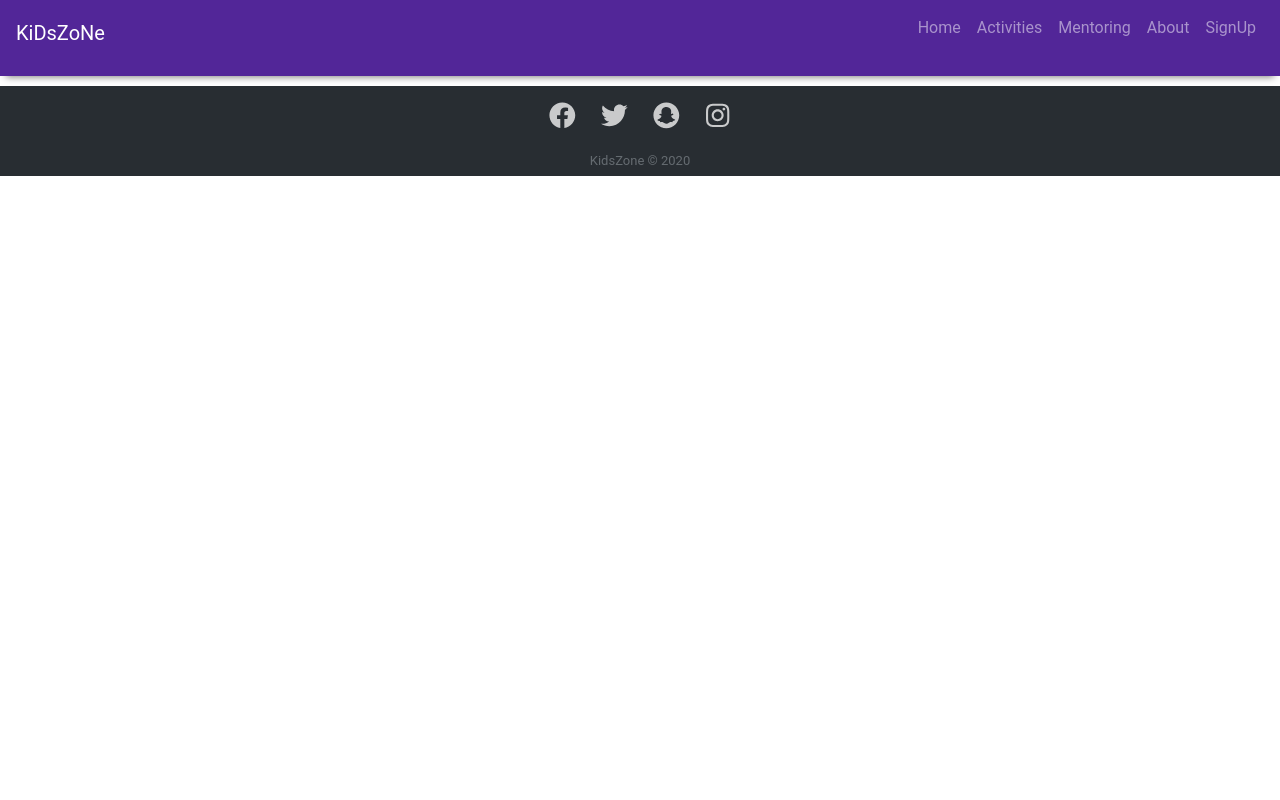
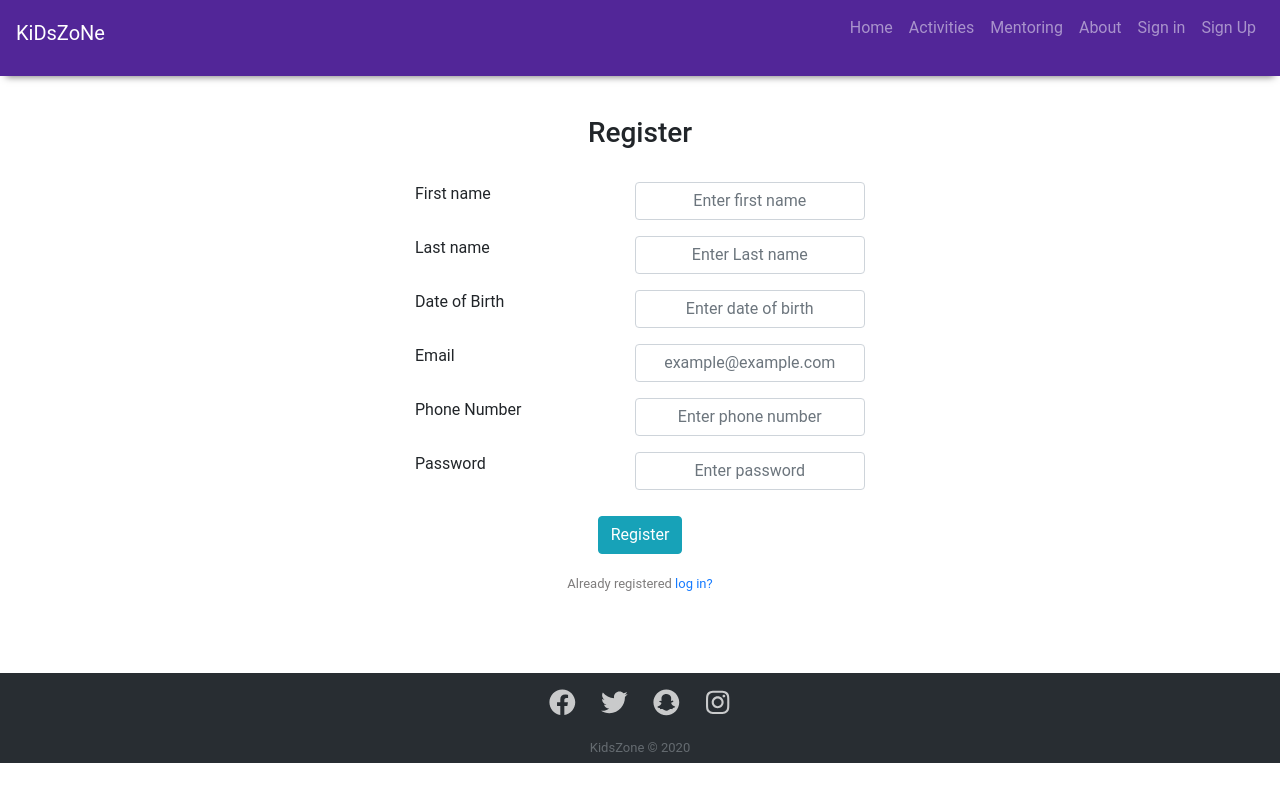
Before and after one commit to Kids-Zone/kz_react, a React (Create React App) app: page /sign-up in a window 1280 px wide. Built offline with nearby package versions, Linux system fonts and the light colour scheme; the HTML template or start-up script is replaced by a standard one.

Commit message:
created static html for sign in and sign up

```diff
--- a/src/App.js
+++ b/src/App.js
@@ -11,6 +11,8 @@ import HomeScreen from "./Components/HomeScreen/HomeScreen";
 import About from "./Components/About/About";
 import Register from "./Components/Registration/Register";
 import ActivityDetail from "./Components/SessionOverview/ActivityDetail";
+import Login from "./Components/Registration/Login";
+import SignUp from "./Components/Registration/SignUp";
 
 function App() {
   return (
@@ -26,6 +28,8 @@ function App() {
           <Route path="/activities" exact component={ActivityListScreen} />
           <Route path="/activities/:id" component={ActivityDetail} />
           <Route exact path="/about" component={About} />
+          <Route path="/sign-in" exact component={Login} />
+          <Route path="/sign-up" exact component={SignUp} />
         </Switch>
       </Router>
       <Footer />
--- a/src/Components/About/About.js
+++ b/src/Components/About/About.js
@@ -7,7 +7,7 @@ function About() {
   const history = useHistory();
 
  return (
-  <div className ="container">
+  <div className ="container-fluid">
         <div className ="banner">
             <h3>Who we are</h3>
         </div>
@@ -34,7 +34,7 @@ function About() {
 
         <div className="row activity_section">
 
-            <div className="col-md6  img-text online-dance-img">
+            <div className="col-md6 img-text online-dance-img">
             <button className="button btn btn-info" onClick={() => history.push('/activities')}>Read More..</button>
             </div>
 
--- a/src/Components/Header/Header.js
+++ b/src/Components/Header/Header.js
@@ -74,8 +74,16 @@ const Header = () => {
           <Nav.Link componentClass={Link} href="/about">
             About
           </Nav.Link>
-          <Nav.Link componentClass={Link} href="/register">
+          {/* <Nav.Link componentClass={Link} href="/register">
             SignUp
+            {/* <FontAwesomeIcon icon={["fas", "sign-out-alt"]} fixedWidth />
+          </Nav.Link> */}
+          <Nav.Link componentClass={Link} href="/sign-in">
+            Sign in
+            {/* <FontAwesomeIcon icon={["fas", "sign-out-alt"]} fixedWidth /> */}
+          </Nav.Link>
+          <Nav.Link componentClass={Link} href="/sign-up">
+            Sign Up
             {/* <FontAwesomeIcon icon={["fas", "sign-out-alt"]} fixedWidth /> */}
           </Nav.Link>
         </Nav>
--- /dev/null
+++ b/src/Components/Registration/Login.js
@@ -0,0 +1,35 @@
+import React, { Component } from "react";
+import "./Register.css";
+
+export default class Login extends Component {
+    render() {
+        return (
+            <form className="container-fluid">
+
+                <h3>Log in</h3>
+                <br></br>
+                <div className="row form-group">
+                    <label className="col label">Email</label>
+                    <input type="email" className="col form-control" placeholder="Enter email" />
+                </div>
+
+                <div className="row form-group">
+                    <label className="col label">Password</label>
+                    <input type="password" className="col form-control" placeholder="Enter password" />
+                </div>
+
+                <div className="row form-group">
+                    <div className="custom-control custom-checkbox">
+                        <input type="checkbox" className="custom-control-input" id="customCheck1" />
+                        <label className="label custom-control-label" htmlFor="customCheck1">Remember me</label>
+                    </div>
+                </div>
+
+                <button type="submit" className="button btn btn-info">Sign in</button>
+                <p className="forgot-password text-center">
+                    Forgot <a href="#">password?</a>
+                </p>
+            </form>
+        );
+    }
+}
--- /dev/null
+++ b/src/Components/Registration/Register.css
@@ -0,0 +1,62 @@
+* {
+    box-sizing: border-box;
+  }
+
+  body {
+    flex-wrap: wrap;
+  }
+
+
+  .inner {
+    width: 450px;
+    background: #ffffff;
+    box-shadow: 0px 14px 80px rgba(34, 35, 58, 0.2);
+    padding: 40px 55px 45px 55px;
+    border-radius: 15px;
+    transition: all .3s;
+  }
+
+  .outer .form-control:focus {
+    border-color: #167bff;
+    box-shadow: none;
+  }
+
+  .outer h3 {
+    text-align: center;
+    margin: 0;
+    line-height: 1;
+    padding-bottom: 20px;
+  }
+
+  .custom-control-label {
+    font-weight: 400;
+  }
+
+  .forgot-password,
+  .forgot-password a {
+    text-align: left;
+    font-size: 13px;
+    padding-top: 10px;
+    color: #7f7d7d;
+    margin: 0;
+  }
+
+  .forgot-password a {
+    color: #167bff;
+  }
+
+  .label{
+
+      text-align: left;
+      margin-left :400px;
+  }
+
+  .form-group{
+
+      margin-right :400px;
+  }
+
+  .container-fluid{
+    margin-top: 40px;
+      margin-bottom: 80px;
+  }
--- a/src/Components/Registration/Register.js
+++ b/src/Components/Registration/Register.js
@@ -7,8 +7,8 @@ const Register = () => {
       <Container>
         <Row>
           <Col>
-            <h1>New user sign up </h1>
-            <p>Thank you for registering in KidsZone.</p>
+            <h1>Sign up </h1>
+            <br></br>
             <Form>
               <Form.Group>
                 <Form.Label>Name</Form.Label>
@@ -73,7 +73,7 @@ const Register = () => {
                   />
                 </Form.Group>
               </Form.Row>
-              <Button variant="primary" type="submit" className="btn-lg">
+              <Button variant="primary" type="submit" className="btn-sm">
                 Submit
               </Button>
             </Form>
--- /dev/null
+++ b/src/Components/Registration/SignUp.js
@@ -0,0 +1,47 @@
+import React, { Component } from "react";
+import "./Register.css";
+
+export default class SignUp extends Component {
+    render() {
+        return (
+            <form className="container-fluid">
+                <h3>Register</h3>
+                <br></br>
+                <div className="row form-group">
+                    <label className="col label">First name</label>
+                    <input type="text" className="col form-control" placeholder="Enter first name" />
+                </div>
+
+                <div className="row form-group">
+                    <label className="col label">Last name</label>
+                    <input type="text" className="col form-control" placeholder="Enter Last name" />
+                </div>
+
+                <div className="row form-group">
+                    <label className="col label">Date of Birth</label>
+                    <input type="text" className="col form-control" placeholder="Enter date of birth" />
+                </div>
+
+                <div className="row form-group">
+                    <label className="col label" >Email</label>
+                    <input type="email" className="col form-control" placeholder="example@example.com" />
+                </div>
+
+                <div className="row form-group">
+                    <label className="col label" >Phone Number</label>
+                    <input type="email" className="col form-control" placeholder="Enter phone number" />
+                </div>
+
+                <div className="row form-group">
+                    <label className="col label">Password</label>
+                    <input type="password" className="col form-control" placeholder="Enter password" />
+                </div>
+
+                <button type="submit" className="button btn btn-info">Register</button>
+                <p className="forgot-password text-center">
+                    Already registered <a href="#">log in?</a>
+                </p>
+            </form>
+        );
+    }
+}
--- a/src/Components/Teaching/Teaching.js
+++ b/src/Components/Teaching/Teaching.js
@@ -23,11 +23,11 @@ const Teaching = () => {
         >
           <h1>Join our community and teach brilliant kids</h1>
 
-          <p>
+          {/* <p>
             All teachers will be satisfied with our club educational
             environment, and most of our teacher grow their skill by teaching
             our club kids.
-          </p>
+          </p> */}
         </Jumbotron>
       </Container>
       <Container className={"mb-1"}>
```
